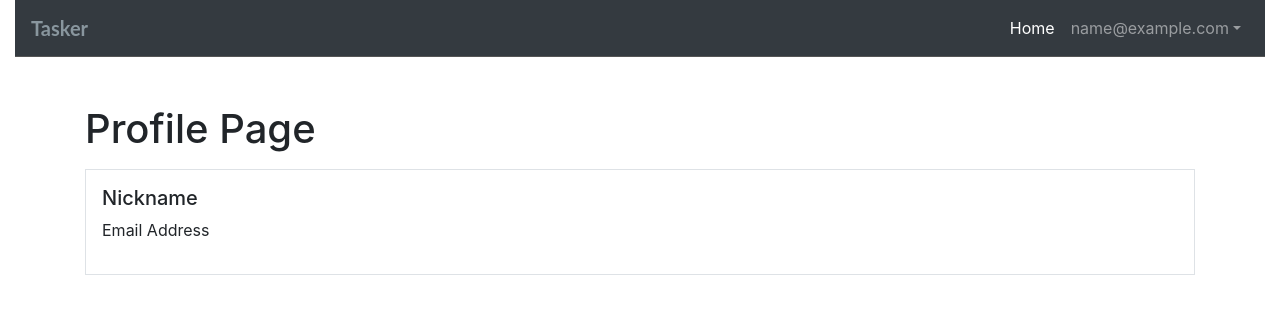
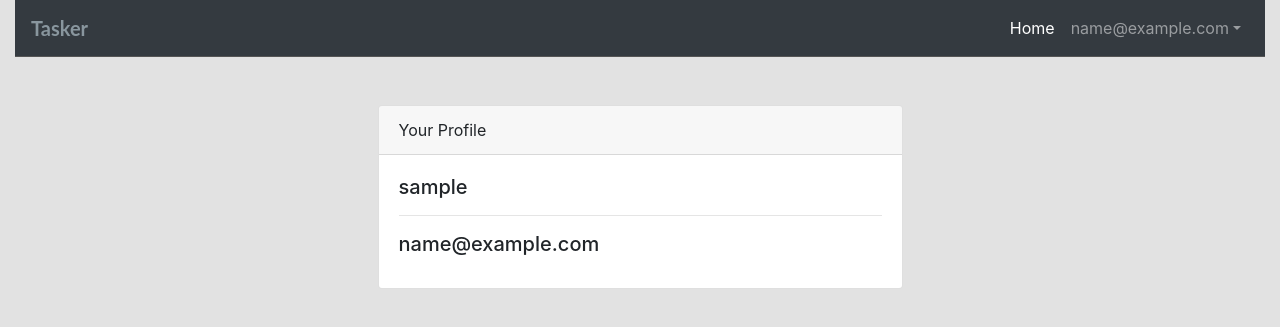
Before and after one commit to Far-ki/Task-Menager, a Flask app: page /profile in a window 1280 px wide. Shown: the top 327 px of the page. Run offline with Flask 2, Linux system fonts and the light colour scheme; a user stored in the database is signed in; tables that the repository leaves empty hold one stand-in row (values such as "Sample post"); some libraries are stand-ins or nearby versions.

Commit message:
Changed profile page

```diff
--- a/website/templates/base.html
+++ b/website/templates/base.html
@@ -44,9 +44,9 @@
                           {% if user.is_authenticated %}
                   <a class="nav-link dropdown-toggle" href="#" role="button" id="responsiveNavbarDropdown" data-toggle="dropdown" aria-haspopup="true" aria-expanded="false"><img src="" alt="" class="rounded-circle">{{current_user.email}}</a>
                           <div class="dropdown-menu" aria-labelledby="responsiveNavbarDropdown">
-                <a class="dropdown-item" href="/profile">Profil</a>
+                <a class="dropdown-item" href="/profile">Profile</a>
                 <a class="dropdown-item" href="/logout">Logout</a
-              </div>
+       </div>
                           {% endif %}
             </li>
           </ul>
--- a/website/templates/profile.html
+++ b/website/templates/profile.html
@@ -1,26 +1,22 @@
-{% extends "base.html" %} {% block title %}Login{% endblock %}
+{% extends "base.html" %} {% block title %}Callendary Home{% endblock %}
 {% block content %}
 
-<!DOCTYPE html>
-<html>
-<head>
-	<title>Profile Page</title>
-	<meta charset="UTF-8">
-	<meta name="viewport" content="width=device-width, initial-scale=1">
-	<link rel="stylesheet" href="https://maxcdn.bootstrapcdn.com/bootstrap/4.1.3/css/bootstrap.min.css">
-	<script src="https://ajax.googleapis.com/ajax/libs/jquery/3.3.1/jquery.min.js"></script>
-	<script src="https://cdnjs.cloudflare.com/ajax/libs/popper.js/1.14.3/umd/popper.min.js"></script>
-	<script src="https://maxcdn.bootstrapcdn.com/bootstrap/4.1.3/js/bootstrap.min.js"></script>
-</head>
-<body>
-	<div class="container mt-5">
-		<h1>Profile Page</h1>
-		<div class="border p-3 mt-3">
-			<h5>Nickname</h5>
-			<p>Email Address</p>
-		</div>
-	</div>
-</body>
-</html>
-
+<div class="container mt-5">
+    <div class="row">
+      <div class="col-md-6 offset-md-3">
+        <div class="card">
+          <div class="card-header">
+            Your Profile
+          </div>
+          <div class="card-body">
+            <h5 class="card-title">{{current_user.nickname}}</h5>
+            <p class="card-text"></p>
+            <hr>
+            <h5 class="card-title">{{current_user.email}}</h5>
+            <p class="card-text"></p>
+          </div>
+        </div>
+      </div>
+    </div>
+  </div>
 {% endblock %}
```
